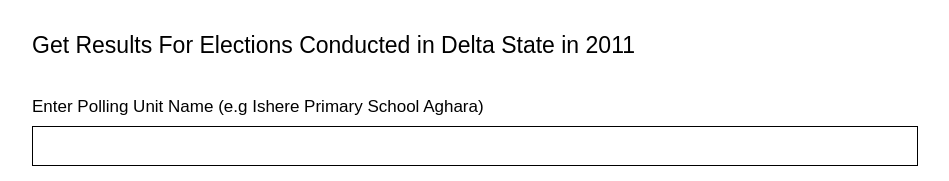
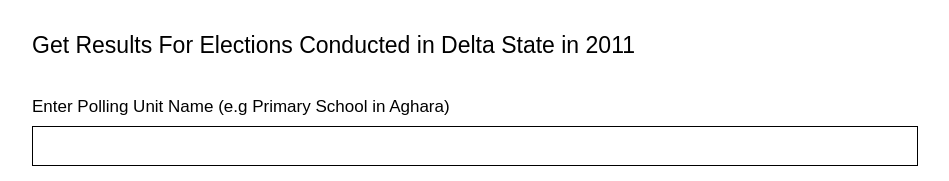
Before and after one commit to ezeugwadavid/election-app, a React (Create React App) app in the folder client/: page / in a window 1280 px wide. Shown: the top 181 px of the page, without its empty margins (32-981 px from the left). Built offline with nearby package versions, Linux system fonts and the light colour scheme.

Commit message:
deployed

```diff
--- a/client/src/pages/check-polling-units/check-polling-units.component.jsx
+++ b/client/src/pages/check-polling-units/check-polling-units.component.jsx
@@ -138,7 +138,7 @@ const CheckPollingUnits = () => {
       <div className="main">
       <div className="label-2">Get Results For Elections Conducted in Delta State in 2011</div>
         <div className="search">
-          <div className="label">Enter Polling Unit Name (e.g Ishere Primary School  Aghara)</div>
+          <div className="label">Enter Polling Unit Name (e.g Primary School in Aghara)</div>
           <input
             className={formErr ? "err-input" : "input"}
             name="polling_unit_name"
```
Also changed, not shown: 1 other file (tests, documents, lock files or other folders).
